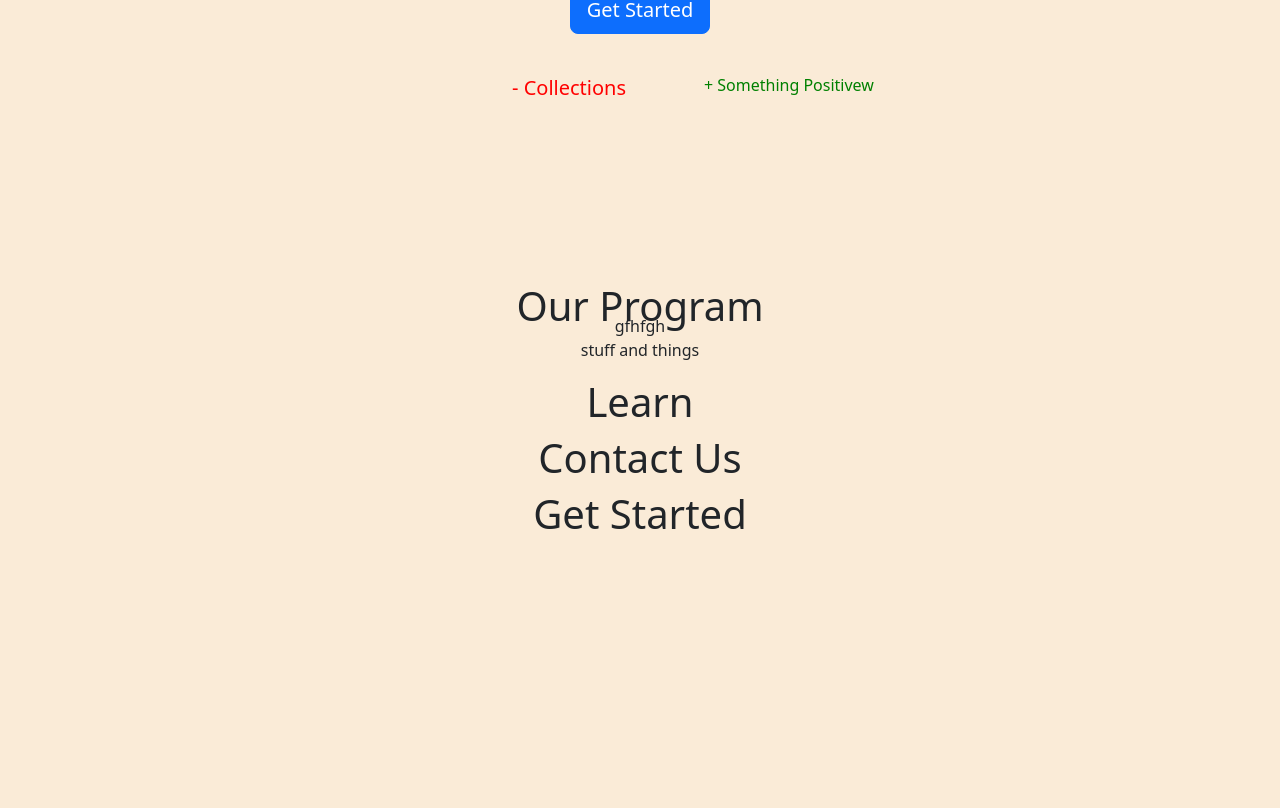
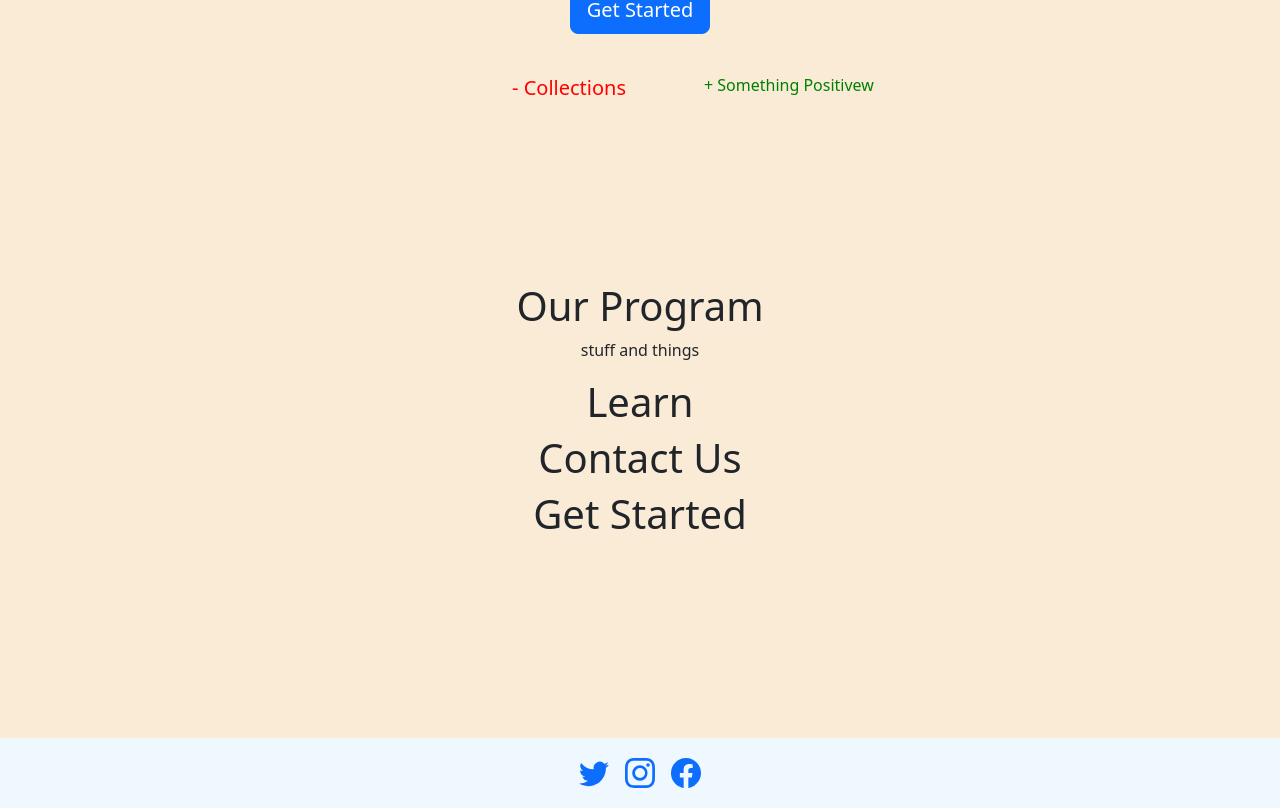
Before and after one commit to CreditRefuge/CR-FrontEnd, a React (Create React App) app: page / in a window 1280 px wide. Shown: the part 486-1294 px from the top of the page. Before the commit the page ends 1027 px from the top, so only its background shows below. Built offline with nearby package versions, Linux system fonts and the light colour scheme.

Commit message:
Add Footer

```diff
--- a/src/App.css
+++ b/src/App.css
@@ -51,3 +51,10 @@ width: fit-content;
     transform: translatey(0px);
   }
 }
+
+/* FOOTER STYLING */
+.footer-main-div{
+  background-color: aliceblue;
+  padding: 20px;
+  margin-top: 200px;
+}
--- a/src/App.js
+++ b/src/App.js
@@ -25,11 +25,8 @@ function App() {
         <Learn />
         <ContactUs />
         <GetStarted />
+        <Footer />
       </main>
-
-      <footer>
-        <Footer />
-      </footer>
     </div>
   );
 }
--- a/src/components/nav-componenets/Footer.jsx
+++ b/src/components/nav-componenets/Footer.jsx
@@ -4,10 +4,28 @@ import Container from 'react-bootstrap/Container';
 
 function Footer(props) {
   return (
-      <Container>
-       gfhfgh
-      </Container>
-  );
+		<Container fluid className='footer-main-div'>
+			<a
+				href='https://twitter.com/creditrefuge'
+				target='_blank'
+				rel='noreferrer'
+				className='mx-2'>
+				<Icon.Twitter size='30' />
+			</a>
+
+			<a
+				href='https://www.instagram.com/thecreditrefuge/'
+				target='_blank'
+				rel='noreferrer'
+				className='mx-2'>
+				<Icon.Instagram size='30' />
+			</a>
+
+			<a href='' target='_blank' rel='noreferrer' className='mx-2'>
+				<Icon.Facebook size='30' />
+			</a>
+		</Container>
+	);
 }
 
 export default Footer;
--- a/src/components/nav-componenets/Navigation.jsx
+++ b/src/components/nav-componenets/Navigation.jsx
@@ -21,7 +21,7 @@ function Navigation() {
 						<Nav.Link href='#get-started-main-div'>Get Started</Nav.Link>
 					</Nav>
 
-					<Nav pullRight>
+					<Nav>
 						<a
 							href='https://twitter.com/creditrefuge'
 							target='_blank'
```
